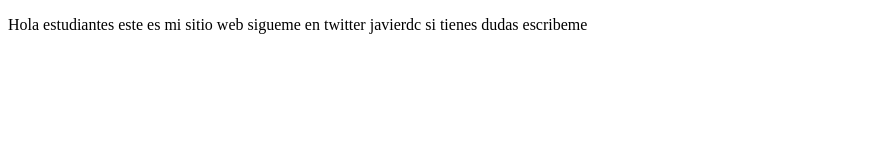
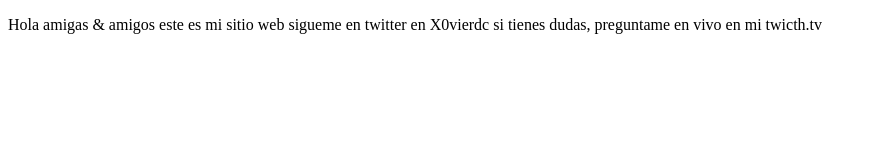
Before and after one commit to X0vierdc/proyectoDemocursoPrework, a plain HTML site: page index.html in a window 1280 px wide. Shown: the whole page, without its empty margins (0-875 px from the left). Drawn offline with Linux system fonts and the light colour scheme.

Commit message:
cambios agregamos sitio de twitch

```diff
--- a/index.html
+++ b/index.html
@@ -8,7 +8,6 @@
 </head>
 <body>
     <p>
-        Hola estudiantes este es mi sitio web sigueme en twitter javierdc si tienes dudas escribeme
-    </p>
+        Hola amigas & amigos este es mi sitio web sigueme en twitter en X0vierdc si tienes dudas, preguntame en vivo en mi twicth.tv
 </body>
 </html>
```
